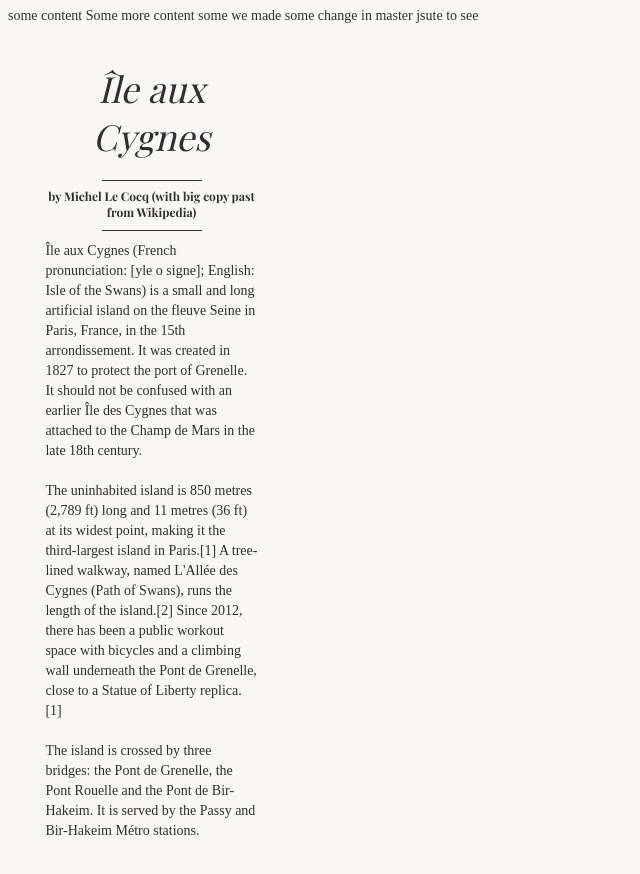
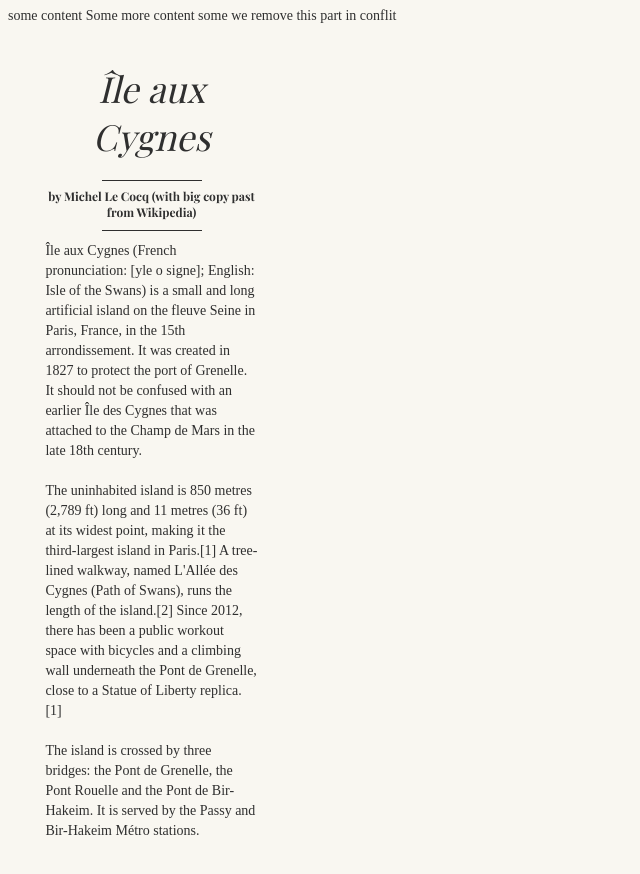
Before and after one commit to nomad-fr/FormationGit-IPGP, a plain HTML site: page index.html in a window 1280 px wide. Shown: the whole page, without its empty margins (0-640 px from the left). Drawn offline with nearby package versions, Linux system fonts and the light colour scheme; a web font is replaced by a local one.

Commit message:
chanement text

```diff
--- a/index.html
+++ b/index.html
@@ -15,7 +15,7 @@
 
   some content
   Some more content
-  some we made some change in master jsute to see
+  some we remove this part in conflit
   <br>
 <div class="content">
   <div class="columns">
```
